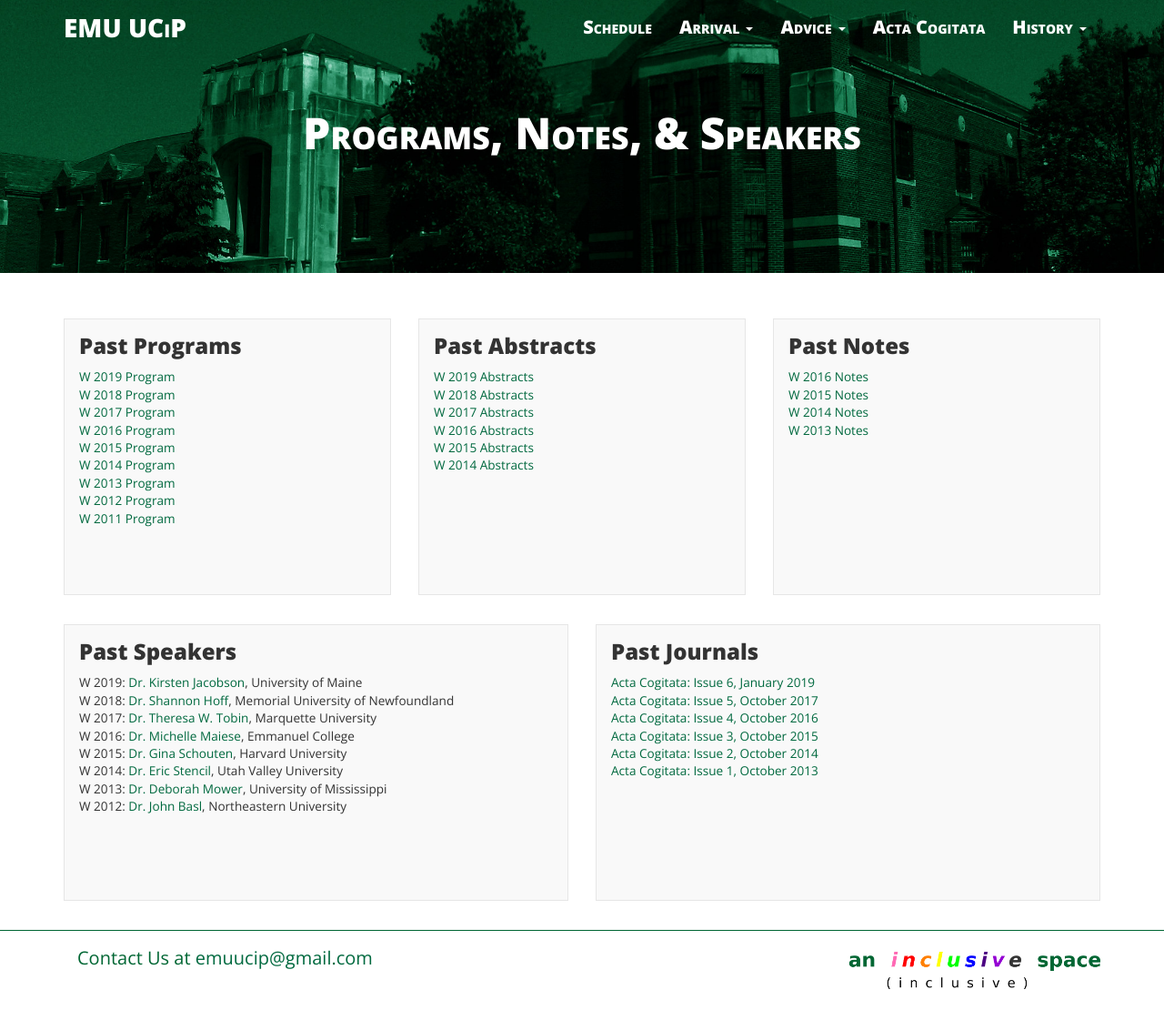
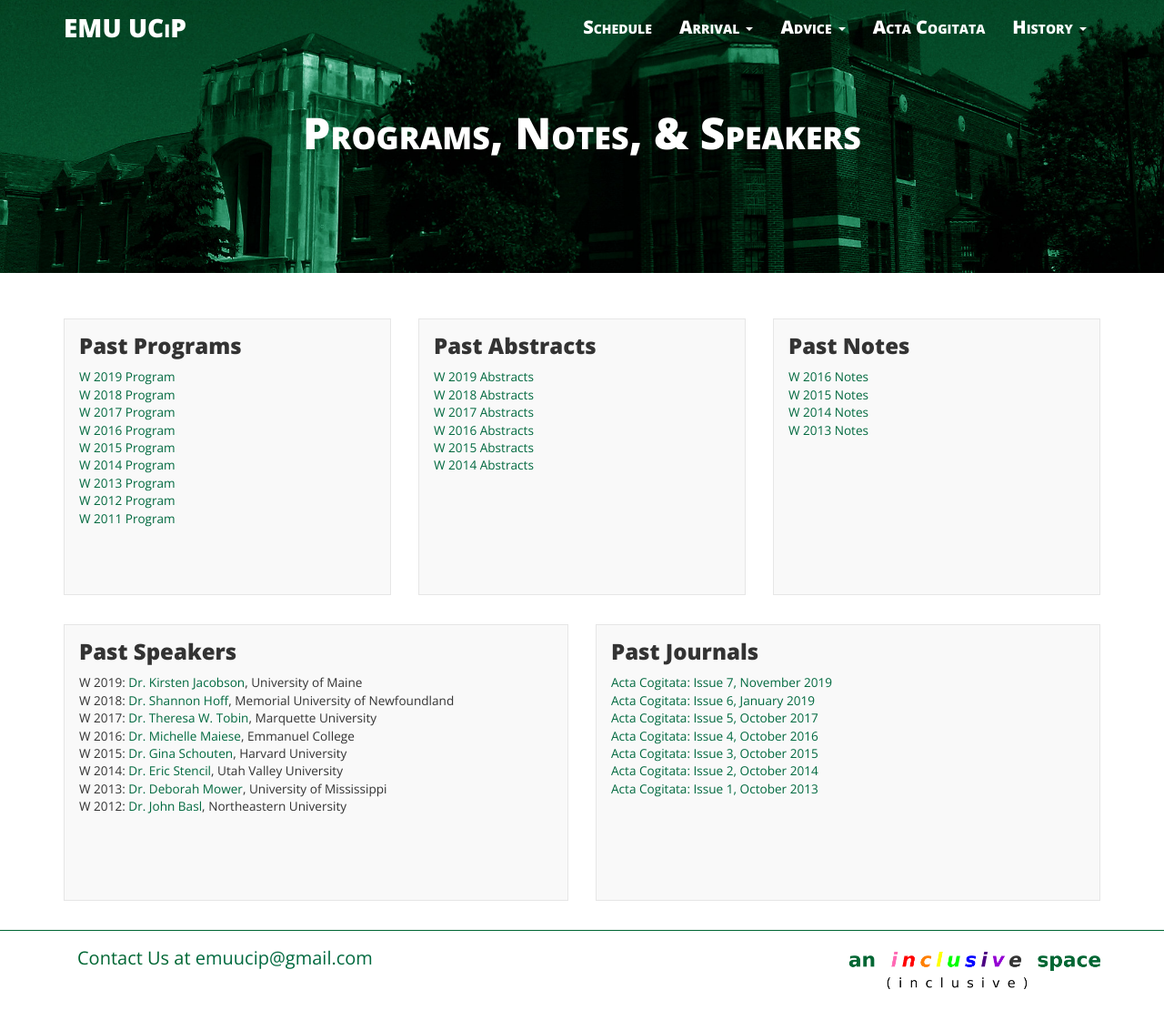
Before and after one commit to ucip/ucip.github.io, a Jekyll site: the page built from history.md, in a window 1280 px wide. Shown: the whole page at 91% size. Built offline with Jekyll 4.4.1, drawn with Linux system fonts in a browser that asks for light colours; nearby versions of some CDN libraries.

Commit message:
update for issue 7

```diff
--- a/history.md
+++ b/history.md
@@ -68,6 +68,7 @@ permalink: /history/
       <div class="post-list-box">
         <h3 class="post-list-header">Past Journals</h3>
         <ul class="post-list">
+	  <li class="text-small"><a href="https://commons.emich.edu/ac/vol7/iss1/">Acta Cogitata: Issue 7, November 2019</a></li>
           <li class="text-small"><a href="https://commons.emich.edu/ac/vol6/iss1/">Acta Cogitata: Issue 6, January 2019</a></li>
           <li class="text-small"><a href="https://commons.emich.edu/ac/vol5/iss1/">Acta Cogitata: Issue 5, October 2017</a></li>
           <li class="text-small"><a href="{{ site.baseurl }}/docs/2016-journal.pdf">Acta Cogitata: Issue 4, October 2016</a></li>
```
